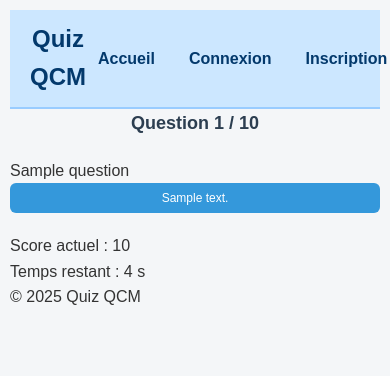
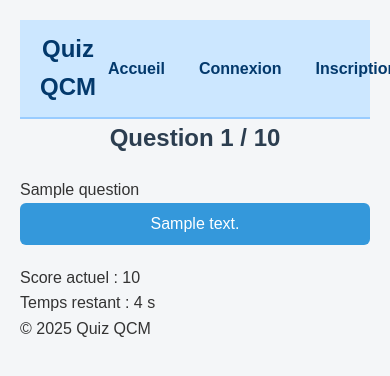
Before and after one commit to fafmau/quiz-flask, a Python web app: template templates/quiz.html in a window 390 px wide; the page is wider, and only the part inside the window is pictured. Shown: the top 376 px of that part. Run offline with Jinja, Linux system fonts and the light colour scheme; the template is opened without the code that fills it: most values are stand-ins (such as "Sample title", 1, 10 or a date in 2020).

Commit message:
version 1.0

```diff
--- a/static/style.css
+++ b/static/style.css
@@ -123,57 +123,4 @@ table th {
     background: #bdc3c7;
 }
 
-/* ------------------ RESPONSIVE ------------------ */
-@media (max-width: 768px) {
-    body {
-        padding: 10px;
-    }
-
-    .container {
-        padding: 15px;
-    }
-
-    h1, h2 {
-        font-size: 22px;
-    }
-
-    input[type="text"], input[type="password"], button, input[type="submit"] {
-        font-size: 14px;
-        padding: 10px;
-    }
-
-    table, thead, tbody, th, td, tr {
-        display: block;
-        width: 100%;
-    }
-
-    table tr {
-        margin-bottom: 15px;
-    }
-
-    table td {
-        text-align: right;
-        padding-left: 50%;
-        position: relative;
-    }
-
-    table td::before {
-        content: attr(data-label);
-        position: absolute;
-        left: 10px;
-        width: 45%;
-        text-align: left;
-        font-weight: bold;
-    }
-}
-
-@media (max-width: 480px) {
-    h1, h2 {
-        font-size: 18px;
-    }
-
-    button, input[type="submit"] {
-        padding: 8px;
-        font-size: 12px;
-    }
-}
+/
```
